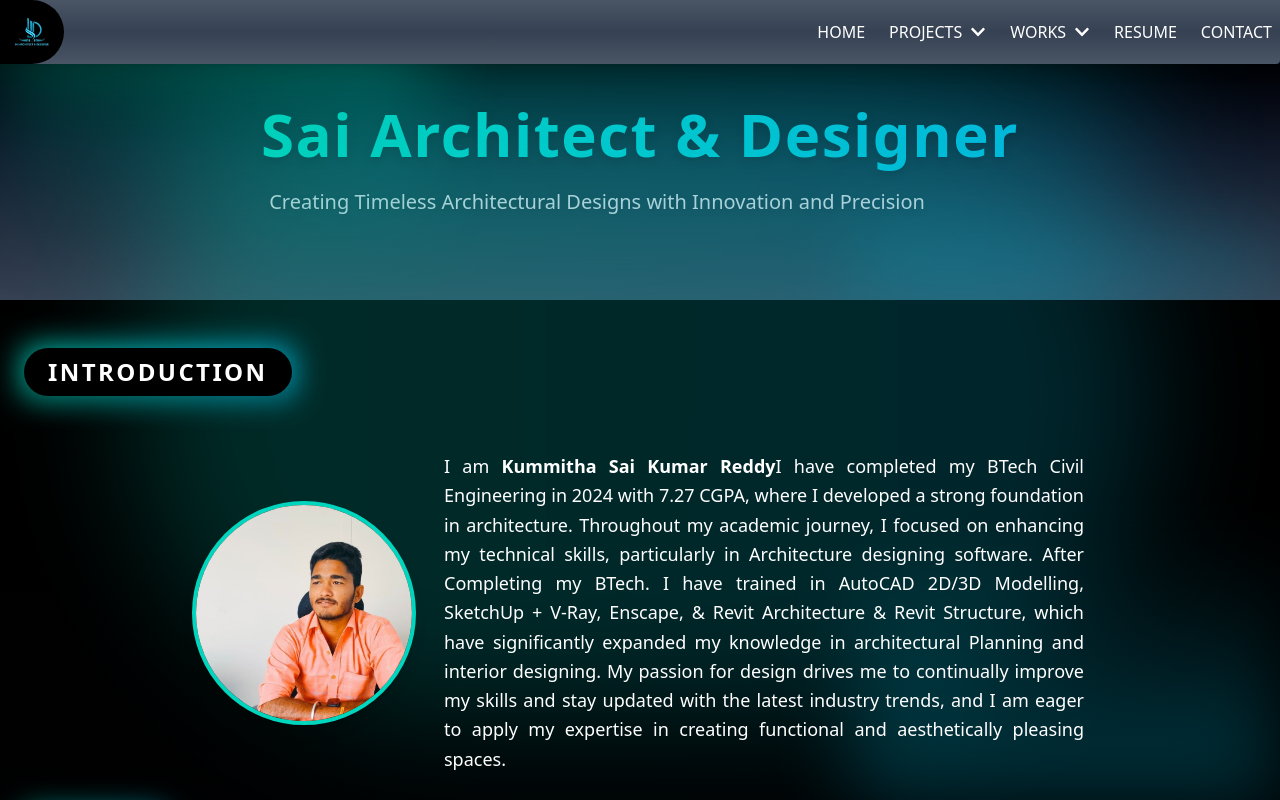
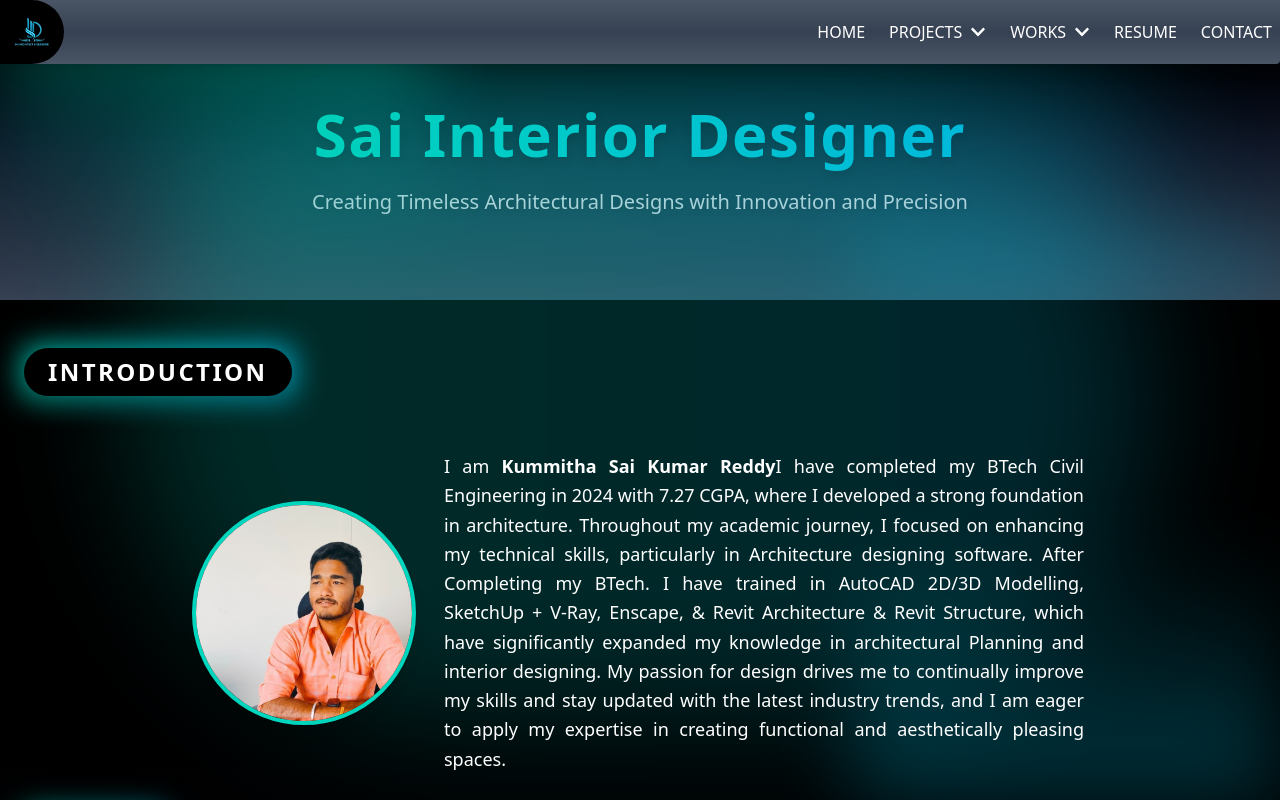
Before and after one commit to reddy123sr/Architect-portfolio, a React (Vite) app: page / in a window 1280 px wide. Shown: the top 800 px of the page. Built offline with nearby package versions, Linux system fonts and the light colour scheme.

Commit message:
Updated image paths and fixed deployment issues

```diff
--- a/src/components/Herosection.jsx
+++ b/src/components/Herosection.jsx
@@ -13,7 +13,7 @@ const HeroSection = () => {
       {/* Content */}
       <div className="relative text-center px-6">
         <h1 className="py-2 my-3 text-6xl font-extrabold tracking-wide bg-gradient-to-r from-teal-400 to-cyan-500 text-transparent bg-clip-text drop-shadow-lg">
-          Sai Architect & Designer
+          Sai Interior Designer
         </h1>
         <p className="text-xl mt-4 text-gray-300 max-w-2xl drop-shadow-md">
           Creating Timeless Architectural Designs with Innovation and Precision
```
